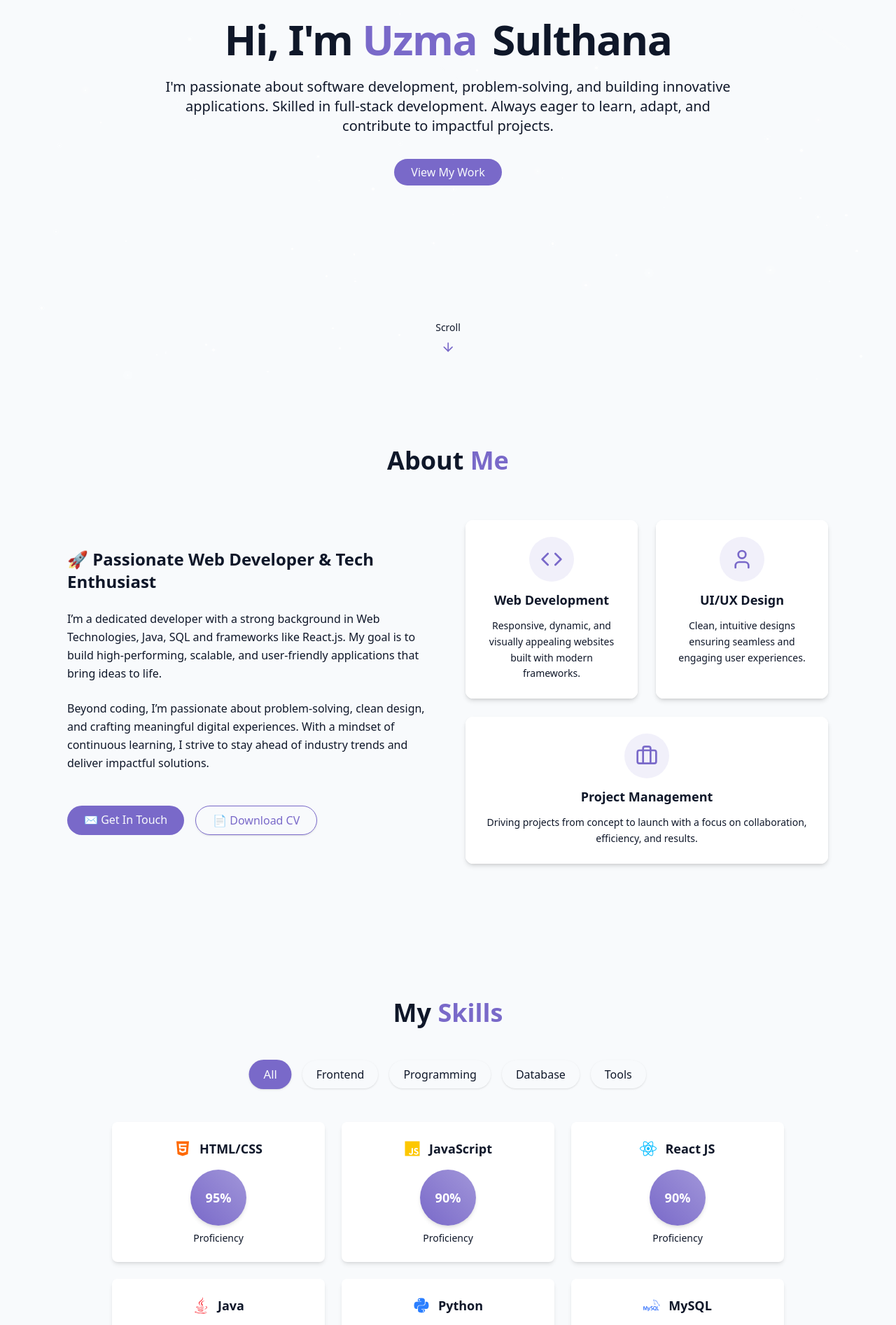
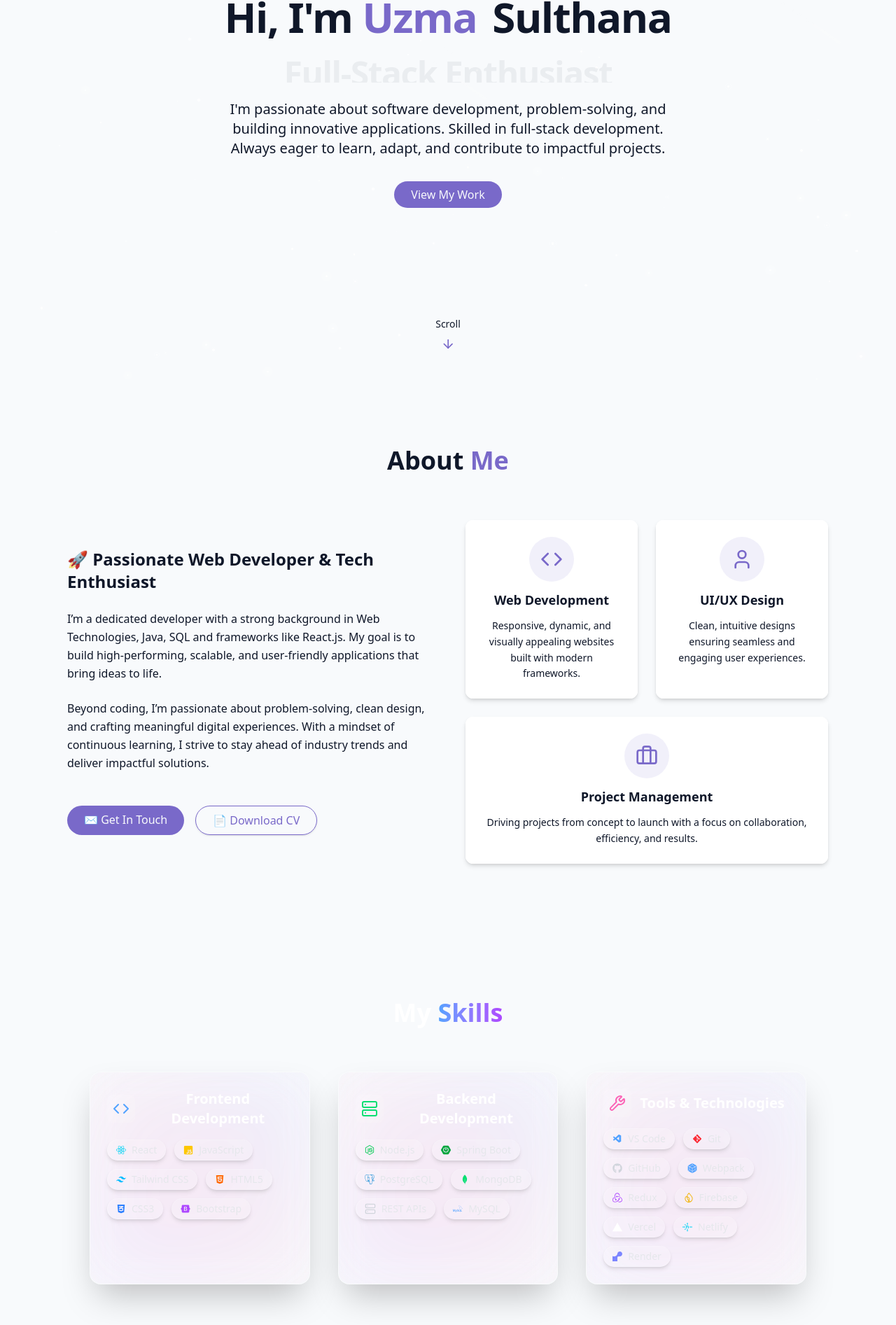
Before and after one commit to UzmaSulthana27/portfolio, a React (Vite) app: page / in a window 1280 px wide. Shown: the part 258-2151 px from the top of the page at 70% size. Built offline with nearby package versions, Linux system fonts and the light colour scheme.

Commit message:
Add Fluid Cursor effect and enhance HeroSection with title rotation and shimmer effect

```diff
--- a/src/App.jsx
+++ b/src/App.jsx
@@ -2,19 +2,28 @@ import { Home } from './pages/Home'
 import React from 'react'
 import { BrowserRouter, Route, Routes } from 'react-router-dom'
 import { NotFound } from './pages/NotFound'
+// Import the new Fluid Cursor component
+import CursorParticleEffect  from './components/CursorParticleEffect' // Make sure the path is correct
 
 const App = () => {
   return (
-    <div>
-        <>
+    // The main div ensures the app takes up the full screen
+    <div className="min-h-screen relative">
+
+      {/* 1. RENDER THE FLUID CURSOR COMPONENT HERE */}
+      {/* This component will manage the WebGL canvas over the entire viewport */}
+      <CursorParticleEffect />
+
+      {/* 2. Your router and application content */}
+      <>
         <BrowserRouter>
-        <Routes>
+          <Routes>
             <Route index element={<Home/>} />
             <Route path="*" element={<NotFound/>} />
-        </Routes>
+          </Routes>
         </BrowserRouter>
-        </>
-     </div>
+      </>
+    </div>
   )
 }
 
--- a/src/components/CursorParticleEffect.jsx
+++ b/src/components/CursorParticleEffect.jsx
@@ -1,82 +1,115 @@
-import React, { useState, useEffect, useCallback } from 'react';
-import { motion } from 'framer-motion';
+import React, { useState, useEffect, useRef, useCallback } from "react";
+import { motion } from "framer-motion";
 
-// --- Particle Settings ---
-const PARTICLE_COUNT = 1; // Number of particles generated per mouse move event
-const PARTICLE_LIFESPAN = 500; // milliseconds
-const PARTICLE_COLORS = ['text-cyan-400', 'text-pink-400', 'text-white'];
+// --- Utility to fetch theme colors dynamically ---
+const getThemeColors = () => {
+  const root = document.documentElement;
+  return [
+    `hsl(${getComputedStyle(root).getPropertyValue("--primary")})`,
+    `hsl(${getComputedStyle(root).getPropertyValue("--foreground")})`,
+    `hsl(${getComputedStyle(root).getPropertyValue("--border")})`,
+  ];
+};
+
+// Different star characters for variety
+const STAR_SHAPES = ["✦", "✧", "✺", "✶", "★", "•"];
 
 const CursorParticleEffect = () => {
-  // State to hold all active particles
   const [particles, setParticles] = useState([]);
-  let particleId = 0; // Simple counter for unique IDs
+  const idRef = useRef(0);
+  const rafRef = useRef(null);
+  const lastPos = useRef({ x: 0, y: 0 });
 
-  // Function to generate and clean up particles
-  const generateParticle = useCallback((x, y) => {
-    // 1. Create the particle object
+  // Config
+  const lifespan = 1200; // ms
+  const particleCount = 3; // per move
+  const maxOffset = 80;
+
+  // --- Generate Particle ---
+  const generateParticle = useCallback((x, y, speed) => {
+    const colors = getThemeColors();
+    const color = colors[Math.floor(Math.random() * colors.length)];
+    const char = STAR_SHAPES[Math.floor(Math.random() * STAR_SHAPES.length)];
+
     const newParticle = {
-      id: particleId++,
-      x: x,
-      y: y,
-      color: PARTICLE_COLORS[Math.floor(Math.random() * PARTICLE_COLORS.length)],
-      // Random offset for splash effect
-      offsetX: (Math.random() - 0.5) * 50, // -25 to +25
-      offsetY: (Math.random() - 0.5) * 50, // -25 to +25
+      id: idRef.current++,
+      x,
+      y,
+      createdAt: Date.now(),
+      color,
+      char,
+      size: Math.random() * 14 + 10, // bigger range for stars
+      offsetX: (Math.random() - 0.5) * maxOffset * (1 + speed * 0.25),
+      offsetY: (Math.random() - 0.5) * maxOffset * (1 + speed * 0.25),
+      scale: 0.7 + Math.random() * 0.8,
+      rotate: Math.random() * 360,
+      depth: Math.random() < 0.5 ? "back" : "front", // some stars smaller/fainter
     };
 
-    // 2. Add particle to state
-    setParticles(prevParticles => [...prevParticles, newParticle]);
+    setParticles((prev) => [...prev, newParticle]);
+  }, []);
 
-    // 3. Set a timeout to remove the particle after its lifespan (cleanup)
-    setTimeout(() => {
-      setParticles(prevParticles => prevParticles.filter(p => p.id !== newParticle.id));
-    }, PARTICLE_LIFESPAN);
-  }, []); // Empty dependency array means this function is created once
-
-  // Effect to handle mouse movement
+  // --- Mouse Movement Listener ---
   useEffect(() => {
     const handleMouseMove = (e) => {
-      for (let i = 0; i < PARTICLE_COUNT; i++) {
-        // Debounce particle creation slightly to avoid excessive rendering
-        if (Math.random() > 0.8) {
-            generateParticle(e.clientX, e.clientY);
-        }
+      const dx = e.clientX - lastPos.current.x;
+      const dy = e.clientY - lastPos.current.y;
+      const speed = Math.sqrt(dx * dx + dy * dy) / 12;
+      lastPos.current = { x: e.clientX, y: e.clientY };
+
+      for (let i = 0; i < particleCount; i++) {
+        generateParticle(e.clientX, e.clientY, speed);
       }
     };
 
-    window.addEventListener('mousemove', handleMouseMove);
-
-    return () => {
-      window.removeEventListener('mousemove', handleMouseMove);
-    };
+    window.addEventListener("mousemove", handleMouseMove);
+    return () => window.removeEventListener("mousemove", handleMouseMove);
   }, [generateParticle]);
 
+  // --- Cleanup expired particles ---
+  useEffect(() => {
+    const tick = () => {
+      const now = Date.now();
+      setParticles((prev) => prev.filter((p) => now - p.createdAt < lifespan));
+      rafRef.current = requestAnimationFrame(tick);
+    };
+    rafRef.current = requestAnimationFrame(tick);
+    return () => cancelAnimationFrame(rafRef.current);
+  }, [lifespan]);
 
-  // Render the particles
+  // --- Render ---
   return (
     <div className="pointer-events-none fixed inset-0 z-[9999]">
-      {particles.map(p => (
+      {particles.map((p) => (
         <motion.div
           key={p.id}
-          className={`absolute text-xl leading-none font-bold ${p.color}`}
+          className="absolute select-none font-bold"
+          style={{
+            fontSize: p.size,
+            color: p.color,
+            opacity: p.depth === "back" ? 0.6 : 1,
+            textShadow: `0 0 6px ${p.color}, 0 0 14px ${p.color}`,
+          }}
           initial={{
             opacity: 1,
-            scale: 0.8,
+            scale: p.scale,
+            rotate: p.rotate,
             x: p.x,
             y: p.y,
-            textShadow: `0 0 5px currentColor, 0 0 10px currentColor` // Subtle glow
           }}
           animate={{
-            opacity: 0, // Fade out
-            scale: 0, // Shrink
-            x: p.x + p.offsetX, // Splash movement
-            y: p.y + p.offsetY, // Splash movement
+            opacity: 0,
+            scale: 0,
+            x: p.x + p.offsetX,
+            y: p.y + p.offsetY + Math.sin(p.id) * 10, // slight curve
+            rotate: p.rotate + 180,
           }}
-          transition={{ duration: PARTICLE_LIFESPAN / 1000, ease: 'easeOut' }}
-          // Particle content (the "bit") - you can use any character or icon
+          transition={{
+            duration: lifespan / 1000 + Math.random() * 0.3, // random duration
+            ease: "easeOut",
+          }}
         >
-          {/* Example character: a small star, dot, or binary bit */}
-          *
+          {p.char}
         </motion.div>
       ))}
     </div>
--- a/src/components/HeroSection.jsx
+++ b/src/components/HeroSection.jsx
@@ -1,6 +1,48 @@
+import { useState, useEffect } from "react";
 import { ArrowDown } from "lucide-react";
+import { motion, AnimatePresence } from "framer-motion";
+
+// List of job titles to rotate through
+const titles = [
+  "Frontend Developer",
+  "React Developer",
+  "Full-Stack Enthusiast",
+  "UI/UX Advocate",
+];
 
 export const HeroSection = () => {
+  const [currentTitleIndex, setCurrentTitleIndex] = useState(0);
+  const [showShimmer, setShowShimmer] = useState(false);
+
+  // Effect to cycle through the titles and start the shimmer
+  useEffect(() => {
+    // 1. Title Rotation Interval
+    const interval = setInterval(() => {
+      setCurrentTitleIndex((prevIndex) => (prevIndex + 1) % titles.length);
+    }, 3000); // Change title every 3 seconds
+
+    // 2. Shimmer Activation Timeout
+    // Starts the shimmer after the initial paragraph fade-in (animate-fade-in-delay-3)
+    const shimmerTimeout = setTimeout(() => {
+        setShowShimmer(true);
+    }, 3500); // 3.5s delay for a clean start
+
+    return () => {
+        clearInterval(interval);
+        clearTimeout(shimmerTimeout);
+    };
+  }, []);
+
+  // Framer Motion Variants for the rotating text animation
+  const textVariants = {
+    enter: { y: 20, opacity: 0 },
+    center: { y: 0, opacity: 1, transition: { duration: 0.5, ease: "easeOut" } },
+    exit: { y: -20, opacity: 0, transition: { duration: 0.3, ease: "easeIn" } },
+  };
+
+  // Conditional class application for the shimmer effect
+  const shimmerClass = showShimmer ? 'shimmer-text' : '';
+
   return (
     <section
       id="hero"
@@ -8,34 +50,56 @@ export const HeroSection = () => {
     >
       <div className="container max-w-4xl mx-auto text-center z-10">
         <div className="space-y-6">
-
           <h1 className="text-4xl md:text-6xl font-bold tracking-tight">
-            <span className="opacity-0 animate-fade-in"> Hi, I'm</span>
+            {/* Sequential Name Fade-in */}
+            <span className="opacity-0 animate-fade-in">Hi, I'm</span>
             <span className="text-primary opacity-0 animate-fade-in-delay-1">
               {" "}
               Uzma
             </span>
             <span className="text-gradient ml-2 opacity-0 animate-fade-in-delay-2">
               {" "}
-              Sulthana{" "}
+              Sulthana
+            </span>
+
+            {/* Rotating Job Title Section (Framer Motion) */}
+            <span className="block pt-2 text-3xl md:text-5xl font-extrabold text-secondary h-12 md:h-16 overflow-hidden mx-auto max-w-lg">
+              <AnimatePresence mode="wait">
+                <motion.span
+                  key={currentTitleIndex} // Key change triggers the exit/enter animation
+                  variants={textVariants}
+                  initial="enter"
+                  animate="center"
+                  exit="exit"
+                  className="inline-block"
+                >
+                  {titles[currentTitleIndex]}
+                </motion.span>
+              </AnimatePresence>
             </span>
           </h1>
 
-          <p className="text-lg md:text-xl text-muted-foreground max-2-2xl mx-auto opacity-0 animate-fade-in-delay-3">
+          {/* Paragraph with Conditional Shimmer Effect */}
+          <p
+            // Note: max-w-2xl is used instead of max-2-2xl
+            className={`text-lg md:text-xl text-muted-foreground max-w-2xl mx-auto opacity-0 animate-fade-in-delay-3 ${shimmerClass}`}
+          >
             I'm passionate about software development, problem-solving, and
             building innovative applications. Skilled in full-stack development.
             Always eager to learn, adapt, and contribute to impactful projects.
           </p>
 
-          <div className="pt-4  opacity-0 animate-fade-in-delay-4">
-            <a  href="#projects" className="cosmic-button">View My Work</a>
+          <div className="pt-4 opacity-0 animate-fade-in-delay-4">
+            <a href="#projects" className="cosmic-button">
+              View My Work
+            </a>
           </div>
         </div>
       </div>
 
       <div className="absolute bottom-8 left-1/2 transform -translate-x-1/2 flex flex-col items-center animate-bounce">
-       <span className="text-sm text-muted-foreground mb-2">Scroll</span>
-       <ArrowDown className="h-5 w-5 text-primary"/>
+        <span className="text-sm text-muted-foreground mb-2">Scroll</span>
+        <ArrowDown className="h-5 w-5 text-primary" />
       </div>
     </section>
   );
--- a/src/components/Navbar.jsx
+++ b/src/components/Navbar.jsx
@@ -42,9 +42,9 @@ export const Navbar = () => {
 
         {/* desktop nav */}
         <div className="hidden md:flex space-x-8">
-          {navItems.map((item, key) => (
+          {navItems.map((item) => (
             <a
-              key={KeyRound}
+              key={item.name}
               href={item.href}
               className="text-foreground/80  hover:text-primary transition-colors duration-300"
             >
@@ -68,9 +68,9 @@ export const Navbar = () => {
           )}
         >
           <div className="flex flex-col  space-y-8 text-xl">
-            {navItems.map((item, key) => (
+            {navItems.map((item) => (
               <a
-                key={key}
+                key={item.name}
                 href={item.href}
                 className="text-foreground/80  hover:text-primary transition-colors duration-300"
                 onClick={() => setIsMenuOpen(false)}
--- a/src/components/SkillsSection.jsx
+++ b/src/components/SkillsSection.jsx
@@ -1,105 +1,160 @@
-import { useState, useEffect } from "react";
-import { cn } from "@/lib/utils";
+// src/components/SkillsSection.jsx
+import React from "react";
+import { motion } from "framer-motion";
+import { Code, Server, Wrench } from "lucide-react";
+
+// Import tech logos
 import {
+  FaReact,
+  FaJsSquare,
   FaHtml5,
   FaCss3Alt,
-  FaJs,
-  FaReact,
-  FaJava,
-  FaPython,
-  FaDatabase,
+  FaBootstrap,
+  FaNodeJs,
   FaGitAlt,
   FaGithub,
-  FaCode,
 } from "react-icons/fa";
-import { SiMysql, SiPostman } from "react-icons/si";
+import {
+  SiTailwindcss,
+  SiSpringboot,
+  SiPostgresql,
+  SiMongodb,
+  SiMysql,
+  SiRedux,
+  SiWebpack,
+  SiFirebase,
+  SiVercel,
+  SiNetlify,
+  SiRender,
+} from "react-icons/si";
+import { VscVscode } from "react-icons/vsc";
 
-// Skill data with icons
-const skills = [
-  { name: "HTML/CSS", level: 95, category: "frontend", icon: <FaHtml5 className="text-orange-500" /> },
-  { name: "JavaScript", level: 90, category: "frontend", icon: <FaJs className="text-yellow-400" /> },
-  { name: "React JS", level: 90, category: "frontend", icon: <FaReact className="text-sky-400" /> },
+// Define skills grouped by category
+const skills = {
+  frontend: {
+    title: "Frontend Development",
+    icon: <Code className="w-6 h-6 text-blue-400" />,
+    items: [
+      { name: "React", icon: <FaReact className="text-cyan-400" /> },
+      { name: "JavaScript", icon: <FaJsSquare className="text-yellow-400" /> },
+      { name: "Tailwind CSS", icon: <SiTailwindcss className="text-sky-400" /> },
+      { name: "HTML5", icon: <FaHtml5 className="text-orange-500" /> },
+      { name: "CSS3", icon: <FaCss3Alt className="text-blue-500" /> },
+      { name: "Bootstrap", icon: <FaBootstrap className="text-purple-500" /> },
+    ],
+  },
+  backend: {
+    title: "Backend Development",
+    icon: <Server className="w-6 h-6 text-green-400" />,
+    items: [
+      { name: "Node.js", icon: <FaNodeJs className="text-green-500" /> },
+      { name: "Spring Boot", icon: <SiSpringboot className="text-green-600" /> },
+      { name: "PostgreSQL", icon: <SiPostgresql className="text-sky-600" /> },
+      { name: "MongoDB", icon: <SiMongodb className="text-green-400" /> },
+      { name: "REST APIs", icon: <Server className="w-4 h-4 text-gray-300" /> },
+      { name: "MySQL", icon: <SiMysql className="text-blue-400" /> },
+    ],
+  },
+  tools: {
+    title: "Tools & Technologies",
+    icon: <Wrench className="w-6 h-6 text-pink-400" />,
+    items: [
+      { name: "VS Code", icon: <VscVscode className="text-blue-400" /> },
+      { name: "Git", icon: <FaGitAlt className="text-red-500" /> },
+      { name: "GitHub", icon: <FaGithub className="text-gray-300" /> },
+      { name: "Webpack", icon: <SiWebpack className="text-blue-400" /> },
+      { name: "Redux", icon: <SiRedux className="text-purple-500" /> },
+      { name: "Firebase", icon: <SiFirebase className="text-yellow-500" /> },
+      { name: "Vercel", icon: <SiVercel className="text-white" /> },
+      { name: "Netlify", icon: <SiNetlify className="text-cyan-400" /> },
+      { name: "Render", icon: <SiRender className="text-indigo-400" /> },
+    ],
+  },
+};
 
-  { name: "Java", level: 80, category: "programming", icon: <FaJava className="text-red-500" /> },
-  { name: "Python", level: 70, category: "programming", icon: <FaPython className="text-blue-500" /> },
+// Skill Card Component (with Blur Mirror Effect)
+const SkillCard = ({ title, icon, items }) => (
+  <motion.div
+    initial={{ opacity: 0, y: 50 }}
+    whileInView={{ opacity: 1, y: 0 }}
+    transition={{ type: "spring", stiffness: 100, delay: 0.2 }}
+    whileHover={{ scale: 1.03 }}
+    viewport={{ once: true, amount: 0.3 }}
 
-  { name: "MySQL", level: 90, category: "database", icon: <SiMysql className="text-blue-600" /> },
+    // Core Blur Mirror Classes
+    className="relative flex flex-col p-6 rounded-2xl border border-white/20
+               bg-white/5 backdrop-blur-xl shadow-2xl group overflow-hidden
+               transition-all duration-300 hover:border-white/40"
+  >
 
-  { name: "Git/GitHub", level: 80, category: "tools", icon: <FaGithub className="text-gray-800" /> },
-  { name: "Eclipse", level: 80, category: "tools", icon: <FaCode className="text-purple-600" /> },
-  { name: "Postman", level: 85, category: "tools", icon: <SiPostman className="text-orange-600" /> },
-];
+    {/* Inner Reflection / Shine (The "Mirror" Touch) */}
+    <div className="absolute inset-0 rounded-2xl opacity-0
+                     bg-gradient-to-br from-white/20 to-transparent
+                     transition-opacity duration-500 group-hover:opacity-100
+                     pointer-events-none z-0">
+    </div>
 
-const categories = ["all", "frontend", "programming", "database", "tools"];
+    {/* Outer Glow Effect (Ambient Light) */}
+    <div className="absolute inset-0 rounded-2xl
+                    bg-gradient-to-tr from-purple-500/30 via-pink-500/20 to-indigo-500/30
+                    opacity-40 blur-3xl -z-10
+                    transition-all duration-500 group-hover:opacity-60"></div>
+
+    {/* Header (z-10 ensures it stays above the reflection layer) */}
+    <div className="flex items-center gap-3 mb-4 z-10">
+      <div className="p-2 rounded-lg bg-white/10">{icon}</div>
+      <h2 className="text-xl font-semibold text-white">{title}</h2>
+    </div>
+
+    {/* Skills (z-10 ensures it stays above the reflection layer) */}
+    <div className="flex flex-wrap gap-3 z-10">
+      {items.map((item, i) => (
+        <motion.span
+          key={i}
+          whileHover={{
+            scale: 1.1,
+            backgroundColor: "rgba(255,255,255,0.25)", // Stronger hover background
+          }}
+          transition={{ duration: 0.15 }}
+          className="flex items-center gap-2 px-3 py-1 bg-white/10 border border-white/20
+                     rounded-full text-gray-200 text-sm cursor-pointer transition-all
+                     hover:border-white/40 shadow-md"
+        >
+          {item.icon} <span className="whitespace-nowrap">{item.name}</span>
+        </motion.span>
+      ))}
+    </div>
+  </motion.div>
+);
 
 export const SkillsSection = () => {
-  const [activeCategory, setActiveCategory] = useState("all");
-  const [animated, setAnimated] = useState(false);
+  return (
+    <section
+      id="skills"
+      // Assuming the parent component provides a dark background for the text-white to work well
+      className="py-24 px-6 md:px-12 lg:px-24 bg-transparent text-white"
+    >
+      <div className="container mx-auto max-w-6xl">
+        {/* Section Title with motion for entrance effect */}
+        <motion.h2
+            initial={{ opacity: 0, y: -20 }}
+            whileInView={{ opacity: 1, y: 0 }}
+            transition={{ duration: 0.5 }}
+            viewport={{ once: true }}
+            className="text-3xl md:text-4xl font-extrabold text-center mb-16 relative"
+        >
+          My <span className="text-transparent bg-clip-text bg-gradient-to-r from-blue-400 to-purple-500">Skills</span>
+        </motion.h2>
 
-  // Animate circles when mounted
-  useEffect(() => {
-    const timeout = setTimeout(() => setAnimated(true), 200);
-    return () => clearTimeout(timeout);
-  }, []);
-
-  const filteredSkills = skills.filter(
-    (skill) => activeCategory === "all" || skill.category === activeCategory
-  );
-
-  return (
-    <section id="skills" className="py-24 px-4 relative bg-secondary/30">
-      <div className="container mx-auto max-w-5xl">
-        {/* Heading */}
-        <h2 className="text-3xl md:text-4xl font-bold mb-12 text-center">
-          My <span className="text-primary"> Skills</span>
-        </h2>
-
-        {/* Category Buttons */}
-        <div className="flex flex-wrap justify-center gap-4 mb-12">
-          {categories.map((category, key) => (
-            <button
-              key={key}
-              onClick={() => setActiveCategory(category)}
-              className={cn(
-                "px-5 py-2 rounded-full transition-all duration-300 capitalize shadow-sm",
-                activeCategory === category
-                  ? "bg-primary text-primary-foreground scale-105"
-                  : "bg-secondary/70 text-foreground hover:bg-secondary"
-              )}
-            >
-              {category}
-            </button>
-          ))}
-        </div>
-
-        {/* Skills Grid */}
-        <div className="grid grid-cols-1 sm:grid-cols-2 lg:grid-cols-3 gap-6">
-          {filteredSkills.map((skill, key) => (
-            <div
-              key={key}
-              className="bg-card p-6 rounded-lg shadow-md hover:shadow-xl hover:scale-[1.02] transition-transform duration-300 flex flex-col items-center"
-            >
-              {/* Icon + Name */}
-              <div className="flex items-center gap-3 mb-4">
-                <div className="text-2xl">{skill.icon}</div>
-                <h3 className="font-semibold text-lg">{skill.name}</h3>
-              </div>
-
-              {/* Circular Level Badge */}
-              <div
-                className={cn(
-                  "w-20 h-20 flex items-center justify-center rounded-full font-bold text-white text-lg shadow-md transition-all duration-700",
-                  "bg-gradient-to-tr from-primary to-primary/70",
-                  animated ? "scale-100 opacity-100" : "scale-0 opacity-0"
-                )}
-              >
-                {skill.level}%
-              </div>
-              <p className="text-sm text-muted-foreground mt-2">Proficiency</p>
-            </div>
-          ))}
+        <div className="grid gap-10 md:grid-cols-3">
+          {/* Skill Cards using the data object */}
+          <SkillCard {...skills.frontend} />
+          <SkillCard {...skills.backend} />
+          <SkillCard {...skills.tools} />
         </div>
       </div>
     </section>
   );
 };
+
+export default SkillsSection;
```
Also changed, not shown: src/index.css (line endings or trailing spaces).
